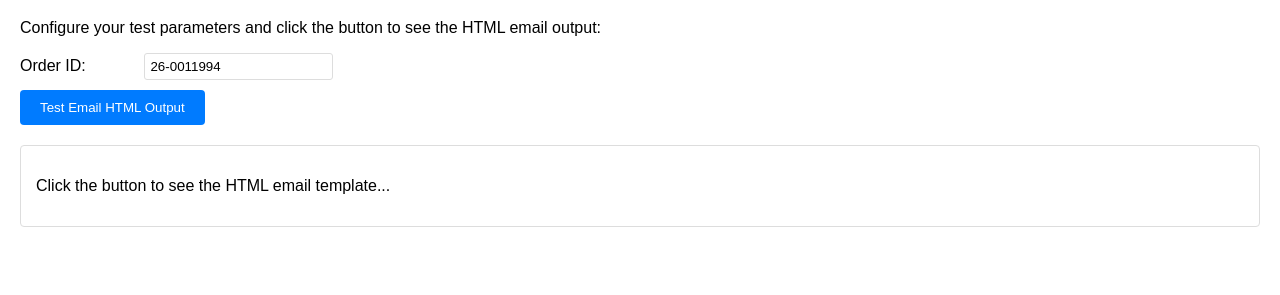
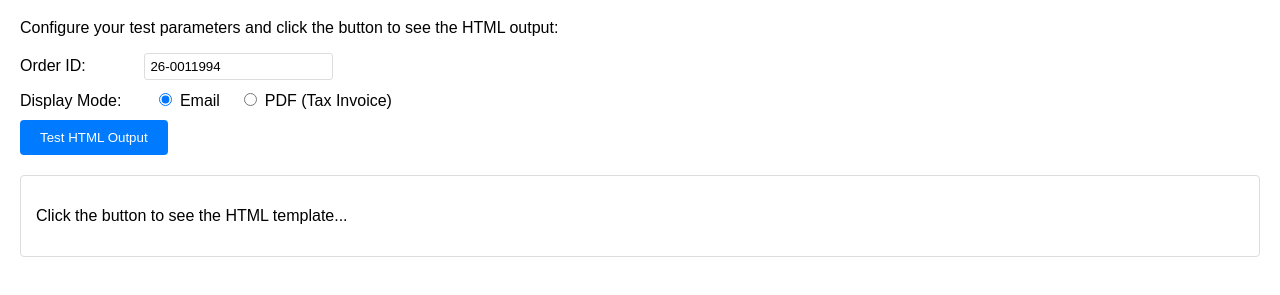
Before and after one commit to rapidcleanillawarra/rapidtools-backend, a website: page test_email.html in a window 1280 px wide. Shown: the part 61-356 px from the top of the page. Drawn offline with Linux system fonts and the light colour scheme.

Commit message:
feat: update test_email.html to reflect changes for order notification, including display mode selection for email and PDF, and enhance download functionality with dynamic file naming.

```diff
--- a/test_email.html
+++ b/test_email.html
@@ -1,7 +1,7 @@
 <!DOCTYPE html>
 <html>
 <head>
-    <title>Test Email HTML Output</title>
+    <title>Test Order Notification HTML Output</title>
     <style>
         body { font-family: Arial, sans-serif; margin: 20px; }
         button { padding: 10px 20px; background: #007bff; color: white; border: none; border-radius: 4px; cursor: pointer; }
@@ -16,30 +16,47 @@
 </head>
 <body>
     <h1>Test Maropost Order Notification HTML</h1>
-    <p>Configure your test parameters and click the button to see the HTML email output:</p>
+    <p>Configure your test parameters and click the button to see the HTML output:</p>
 
     <div class="input-group">
         <label for="orderId">Order ID:</label>
         <input type="text" id="orderId" value="26-0011994" placeholder="e.g. 26-0011994">
     </div>
 
-    <button onclick="testEndpoint()">Test Email HTML Output</button>
+    <div class="input-group">
+        <label>Display Mode:</label>
+        <div style="display: inline-block; margin-left: 10px;">
+            <label style="width: auto; margin-right: 15px;">
+                <input type="radio" name="displayMode" value="email" checked> Email
+            </label>
+            <label style="width: auto;">
+                <input type="radio" name="displayMode" value="pdf"> PDF (Tax Invoice)
+            </label>
+        </div>
+    </div>
+
+    <button onclick="testEndpoint()">Test HTML Output</button>
 
     <div id="result">
-        <p>Click the button to see the HTML email template...</p>
+        <p>Click the button to see the HTML template...</p>
     </div>
 
     <script>
         async function testEndpoint() {
             const resultDiv = document.getElementById('result');
             const orderId = document.getElementById('orderId').value.trim();
+            const displayMode = document.querySelector('input[name="displayMode"]:checked').value;
 
             try {
                 resultDiv.innerHTML = '<p>Loading...</p>';
 
                 const requestBody = {
-                    joeven_test: true,
-                    order_id: orderId || undefined
+                    CurrentTime: new Date().toISOString().replace('T', ' ').substring(0, 19),
+                    EventID: "15846",
+                    EventType: "Order",
+                    OrderID: orderId || "26-0011994",
+                    OrderStatus: "Dispatched",
+                    Display: displayMode
                 };
 
                 const response = await fetch('http://localhost:8888/.netlify/functions/maropost_order_notification', {
@@ -52,11 +69,13 @@
 
                 if (response.ok) {
                     const html = await response.text();
+                    const displayType = displayMode === 'pdf' ? 'Tax Invoice PDF' : 'Email';
+                    const fileName = displayMode === 'pdf' ? 'tax_invoice.html' : 'email_template.html';
                     resultDiv.innerHTML = `
-                        <h3>HTML Email Output (Order ID: ${orderId}):</h3>
+                        <h3>HTML ${displayType} Output (Order ID: ${orderId}):</h3>
                         <iframe srcdoc="${html.replace(/"/g, '&quot;')}"></iframe>
                         <br><br>
-                        <button onclick="downloadHTML('${html.replace(/"/g, '&quot;').replace(/\n/g, '\\n')}')">Download HTML</button>
+                        <button onclick="downloadHTML('${html.replace(/"/g, '&quot;').replace(/\n/g, '\\n')}', '${fileName}')">Download HTML</button>
                     `;
                 } else {
                     resultDiv.innerHTML = `<p>Error: ${response.status} ${response.statusText}</p>`;
@@ -66,12 +85,12 @@
             }
         }
 
-        function downloadHTML(html) {
+        function downloadHTML(html, filename = 'email_template.html') {
             const blob = new Blob([html.replace(/\\n/g, '\n').replace(/&quot;/g, '"')], { type: 'text/html' });
             const url = URL.createObjectURL(blob);
             const a = document.createElement('a');
             a.href = url;
-            a.download = 'email_template.html';
+            a.download = filename;
             document.body.appendChild(a);
             a.click();
             document.body.removeChild(a);
```
